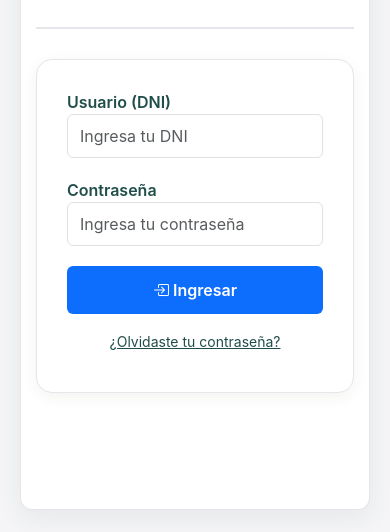
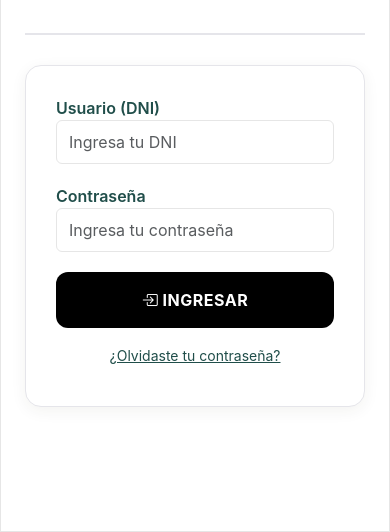
Before and after one commit to Diosmel84/ASIS_CAM, a website: page index.html in a window 390 px wide. Shown: the part 312-844 px from the top of the page. Drawn offline with nearby package versions, Linux system fonts and the light colour scheme; no server answers.

Commit message:
feat: mobile-only uber base 56px bottom-sheet
CSS aplicado solo bajo @media (max-width:767px) en un archivo nuevo
(css/uber-mobile-only.css), cargado al final de index.html. No modifica
ningun selector de style.css ni la vista de escritorio (>=768px).

Co-Authored-By: Claude Sonnet 5 <noreply@anthropic.com>

```diff
--- /dev/null
+++ b/css/uber-mobile-only.css
@@ -0,0 +1,55 @@
+@media (max-width: 767px) {
+  body {
+    background: #FFFFFF !important;
+    color: #000000 !important;
+  }
+
+  .main-container,
+  .card,
+  .admin-table,
+  .table,
+  .form-control,
+  input,
+  select,
+  textarea {
+    border-color: #E6E6E6 !important;
+  }
+
+  /* #app se antepone porque style.css ya define
+     "#app .btn-primary/.btn-success/..." con !important: sin el prefijo,
+     esas reglas (más específicas por el ID) le ganan a esta y el botón
+     no se pondría negro. */
+  #app .btn:not(.btn-link):not(.btn-close):not(.btn-sm),
+  .btn:not(.btn-link):not(.btn-close):not(.btn-sm) {
+    height: 56px !important;
+    width: 100% !important;
+    background: #000000 !important;
+    color: #FFFFFF !important;
+    border: none !important;
+    border-radius: 12px !important;
+    font-weight: 700 !important;
+    text-transform: uppercase !important;
+    letter-spacing: 0.5px !important;
+  }
+
+  .main-container {
+    position: fixed;
+    left: 0;
+    right: 0;
+    bottom: 0;
+    width: 100%;
+    max-width: 100%;
+    max-height: 90vh;
+    overflow-y: auto;
+    background: #FFFFFF !important;
+    border-radius: 24px 24px 0 0 !important;
+    padding: 24px !important;
+    box-shadow: 0 -4px 24px rgba(0, 0, 0, 0.15);
+    z-index: 1050;
+  }
+
+  .sidebar,
+  .side-nav {
+    display: none !important;
+  }
+}
--- a/index.html
+++ b/index.html
@@ -988,5 +988,6 @@
     <script src="https://unpkg.com/leaflet@1.9.4/dist/leaflet.js" integrity="sha256-20nQCchB9co0qIjJZRGuk2/Z9VM+kNiyxNV1lvTlZBo=" crossorigin=""></script>
     <script src="script.js"></script>
     <script src="src/utils/checkSuscripcion.js"></script>
+    <link rel="stylesheet" href="/css/uber-mobile-only.css">
 </body>
 </html>
```
